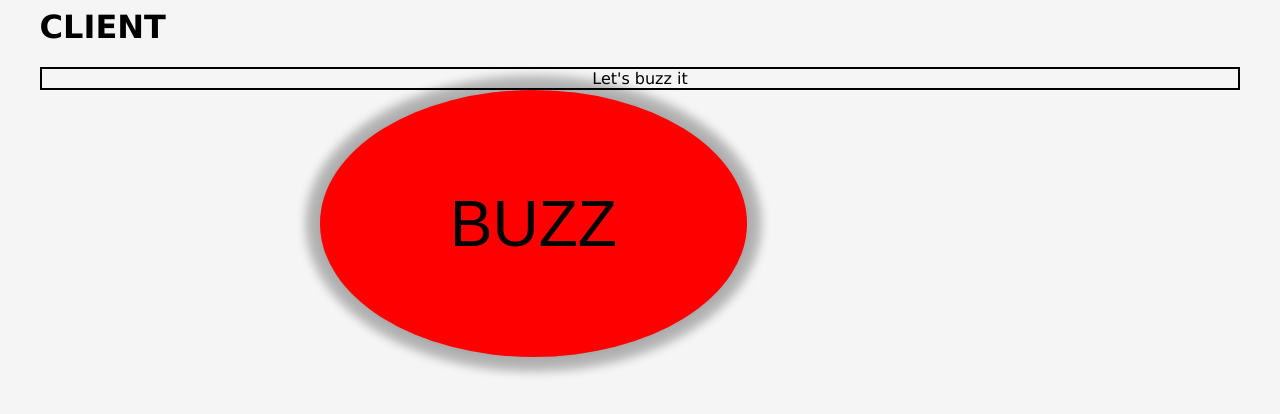
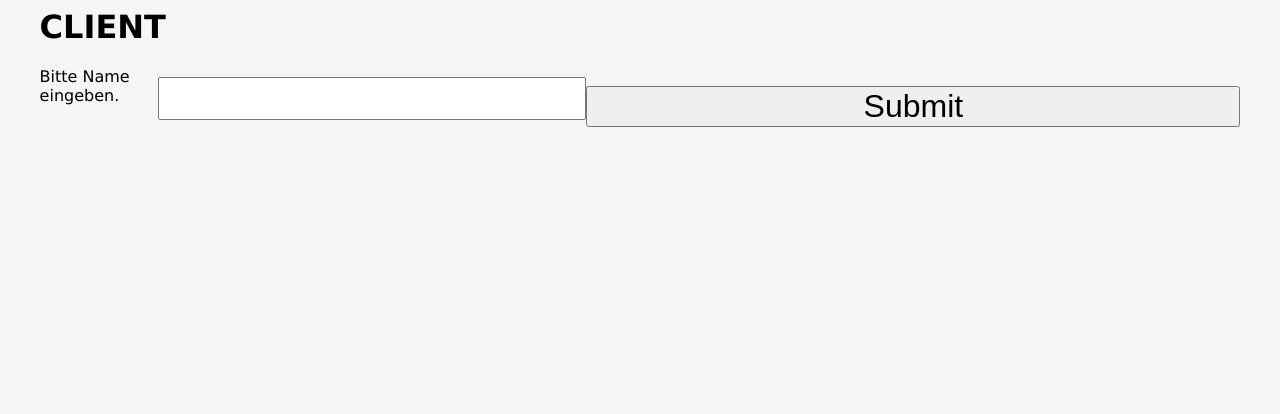
Before and after one commit to Freizeitpraktikanten/lan-buzzer, a website: page src/views/client/client.html in a window 1280 px wide. Drawn offline with nearby package versions, Linux system fonts and the light colour scheme; no server answers.

Commit message:
Welcome Page

```diff
--- a/src/views/client/client.css
+++ b/src/views/client/client.css
@@ -1,6 +1,26 @@
+.welcome {
+  display:flex;
+  align-content: center;
+
+}
+.welcome input{
+  font-size: 2rem;
+  margin-top: 10px;
+  margin-bottom: 25px;
+}
+.submitName{
+  display:flex;
+  font-size: 2rem;
+  text-align: center;
+  width: 80%;
+  justify-content: center;
+  align-self: center;
+  padding: 0;
+}
+
 .button {
   display: flex;
-  border-radius: 50%;
+  border-radius: 100%;
   background-color: red;
   align-items: center;
   justify-content: center;
@@ -10,7 +30,8 @@
   padding-left: 10%;
   padding-right: 10%;
   border:5px  black;
-  transform: scale(1)
+  transform: scale(1);
+  display: none;
 }
 
 .button:active {
@@ -39,6 +60,14 @@
     width:65%;
     height: 15vw;
   }
+  .welcome{
+    width: 100%;
+    font-size: 1.5rem;
+    flex-flow: column nowrap;
+  }
+  .name{
+
+  }
 }
 
 @media (orientation: landscape) {
@@ -57,6 +86,7 @@ box {
   justify-content: center;
   border: 2px solid black;
   align-items: center;
+  display: none;
 }
 
 p.buttonText {
--- a/src/views/client/client.html
+++ b/src/views/client/client.html
@@ -3,7 +3,8 @@
   <head>
     <meta charset='utf-8'>
     <meta http-equiv='X-UA-Compatible' content='IE=edge'>
-    <meta name="viewport" content="user-scalable=no, initial-scale=1, maximum-scale=1, minimum-scale=1, width=device-width, height=device-height" />
+    <meta name="viewport"
+      content="user-scalable=no, initial-scale=1, maximum-scale=1, minimum-scale=1, width=device-width, height=device-height" />
     <title>LAN Buzzer</title>
     <link rel='stylesheet' type='text/css' media='screen' href='/style.css'>
     <link rel='stylesheet' type='text/css' media='screen' href='/client/client.css'>
@@ -12,6 +13,19 @@
   <body>
     <div class="container">
       <h1>CLIENT</h1>
+      <div
+        class="welcome"
+        id="welcome">
+        <label for="name">
+          Bitte Name eingeben.
+        </label>
+        <input type="text" name="name">
+        <button
+          class="submitName"
+          id="submitName">
+          Submit
+        </button>
+      </div>
       <box
         id=box>
         Let's buzz it</box>
--- a/src/views/client/client.js
+++ b/src/views/client/client.js
@@ -1,4 +1,14 @@
 function buzz(socket) {
+  sendBuzz(socket);
+  showRank();
+  window.navigator.vibrate(150); //Vibration - Only on Android
+}
+
+function showRank(){
+  document.getElementById("box").innerText = "Erfolgreich"
+}
+
+function sendBuzz(socket){
   console.info('BUZZ!');
   const tik = Date.now();
   let tok = 0;
@@ -6,10 +16,5 @@ function buzz(socket) {
     tok = Date.now();
     console.warn(ack, `${tok - tik}ms`);
   });
-  showRank();
-  window.navigator.vibrate(150); //Vibration - Only on Android
+
 }
-
-function showRank(){
-  document.getElementById("box").innerText = "Erfolgreich"
-}
```
